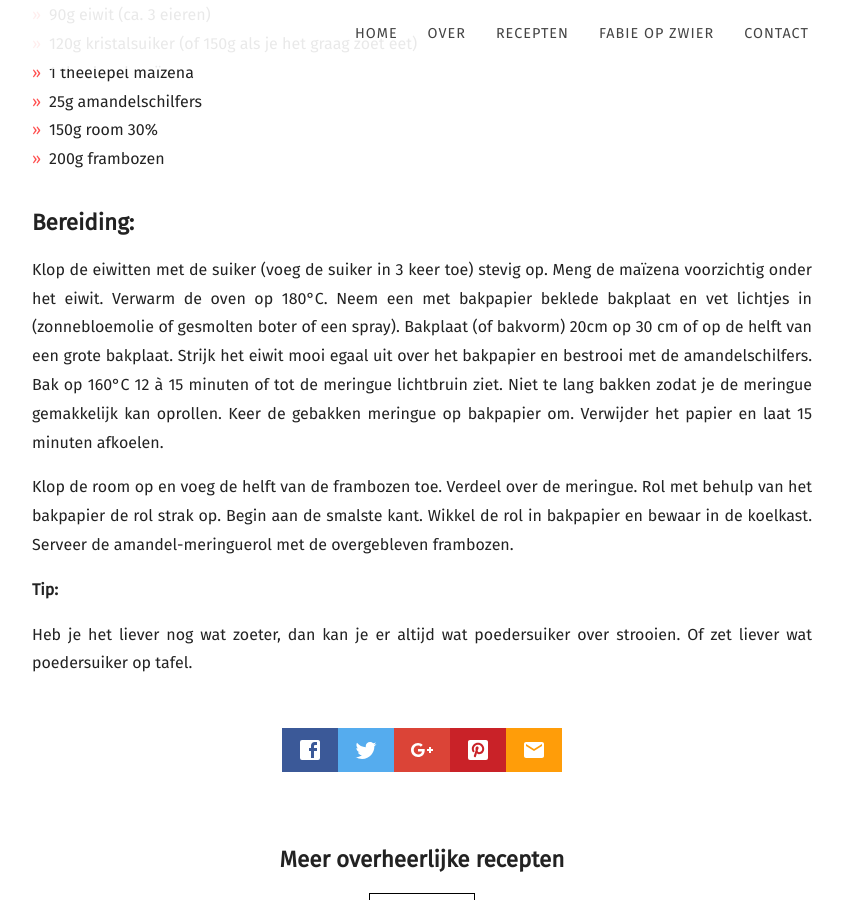
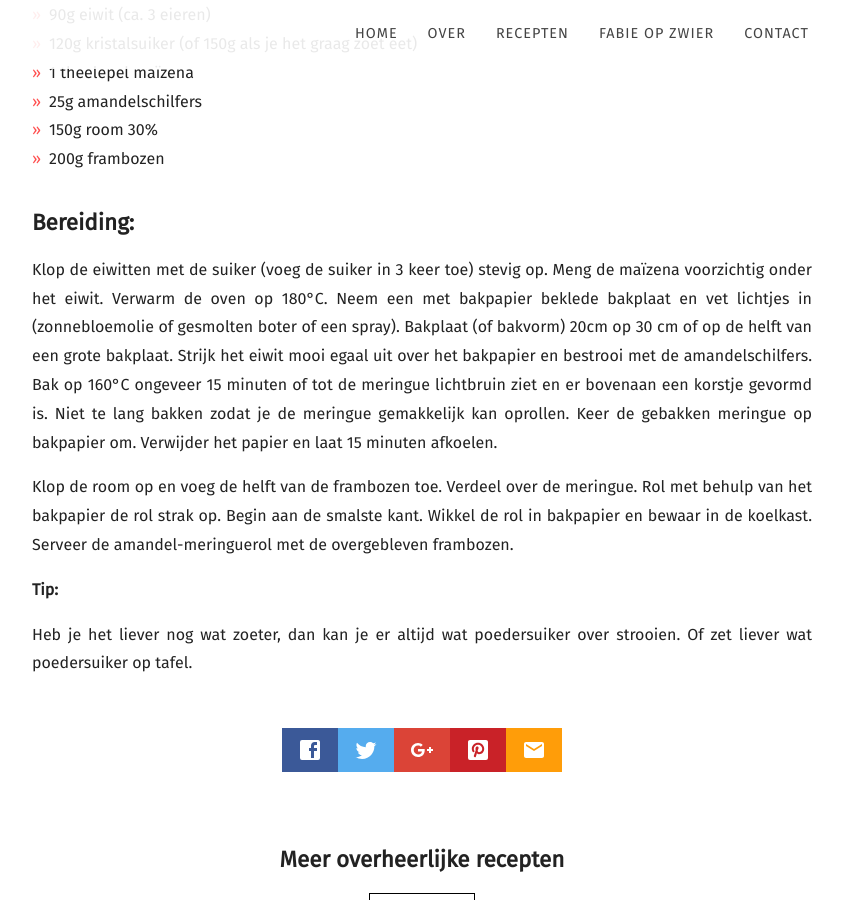
Before and after one commit to fabilicious/fabilicious.github.io, a Jekyll site: the page built from recipes/_posts/2019-07-20-Amandelmeringuerol_met_frambozen.md, in a window 1280 px wide and 900 px high, scrolled down 1084 px. Shown: the whole window, without its empty margins (58-901 px from the left). Built offline with Jekyll 4.4.1, drawn with Linux system fonts in a browser that asks for light colours; nearby versions of some CDN libraries; some web fonts are replaced.

Commit message:
Update 2019-07-20-Amandelmeringuerol_met_frambozen.md

```diff
--- a/recipes/_posts/2019-07-20-Amandelmeringuerol_met_frambozen.md
+++ b/recipes/_posts/2019-07-20-Amandelmeringuerol_met_frambozen.md
@@ -26,7 +26,7 @@ Verwarm de oven op 180°C.
 Neem een met bakpapier beklede bakplaat en vet lichtjes in (zonnebloemolie of gesmolten boter of een spray).
 Bakplaat (of bakvorm) 20cm op 30 cm of op de helft van een grote bakplaat.
 Strijk het eiwit mooi egaal uit over het bakpapier en bestrooi met de amandelschilfers.
-Bak op 160°C 12 à 15 minuten of tot de meringue lichtbruin ziet.
+Bak op 160°C ongeveer 15 minuten of tot de meringue lichtbruin ziet en er bovenaan een korstje gevormd is.
 Niet te lang bakken zodat je de meringue gemakkelijk kan oprollen.
 Keer de gebakken meringue  op bakpapier om.
 Verwijder het papier en laat 15 minuten afkoelen.
```
